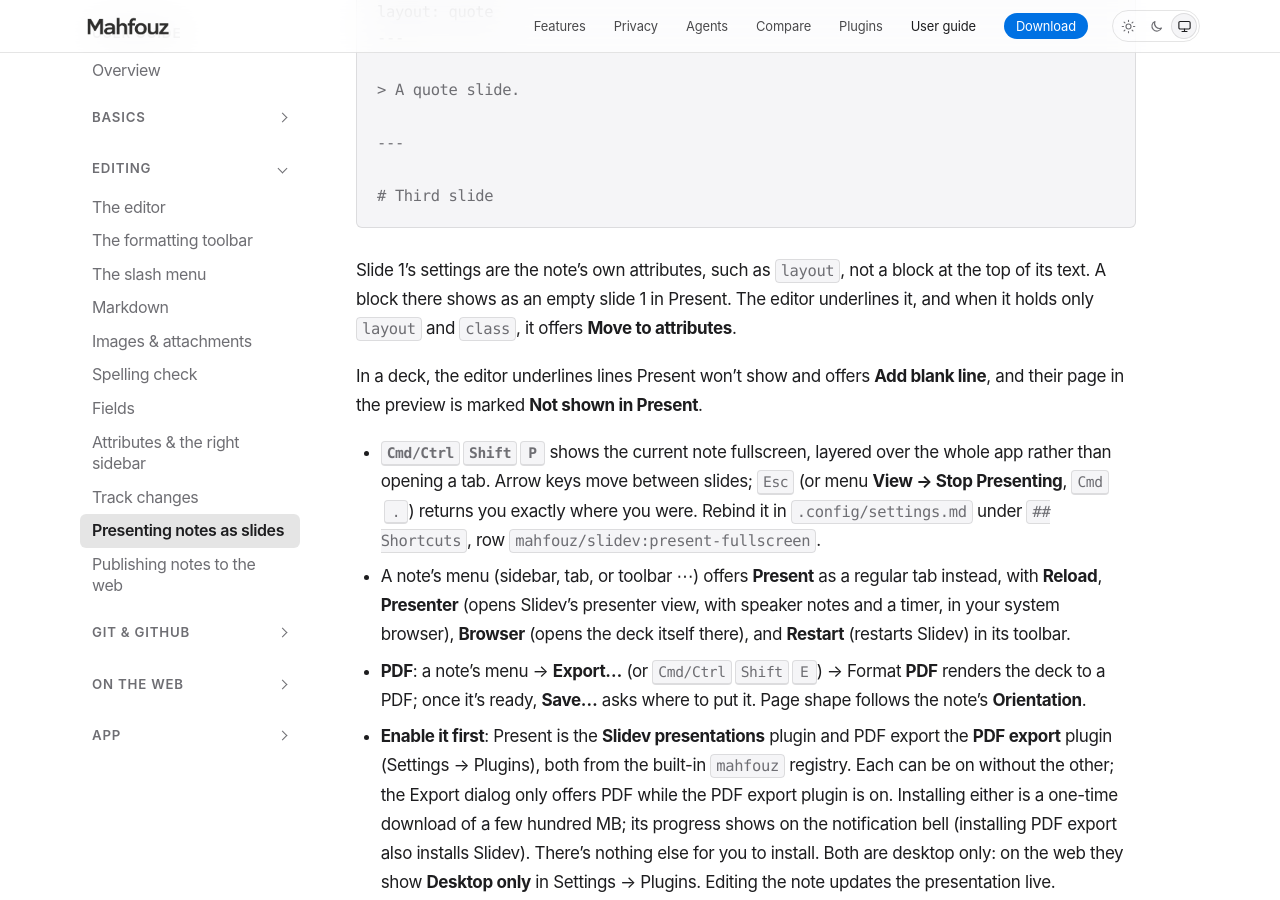
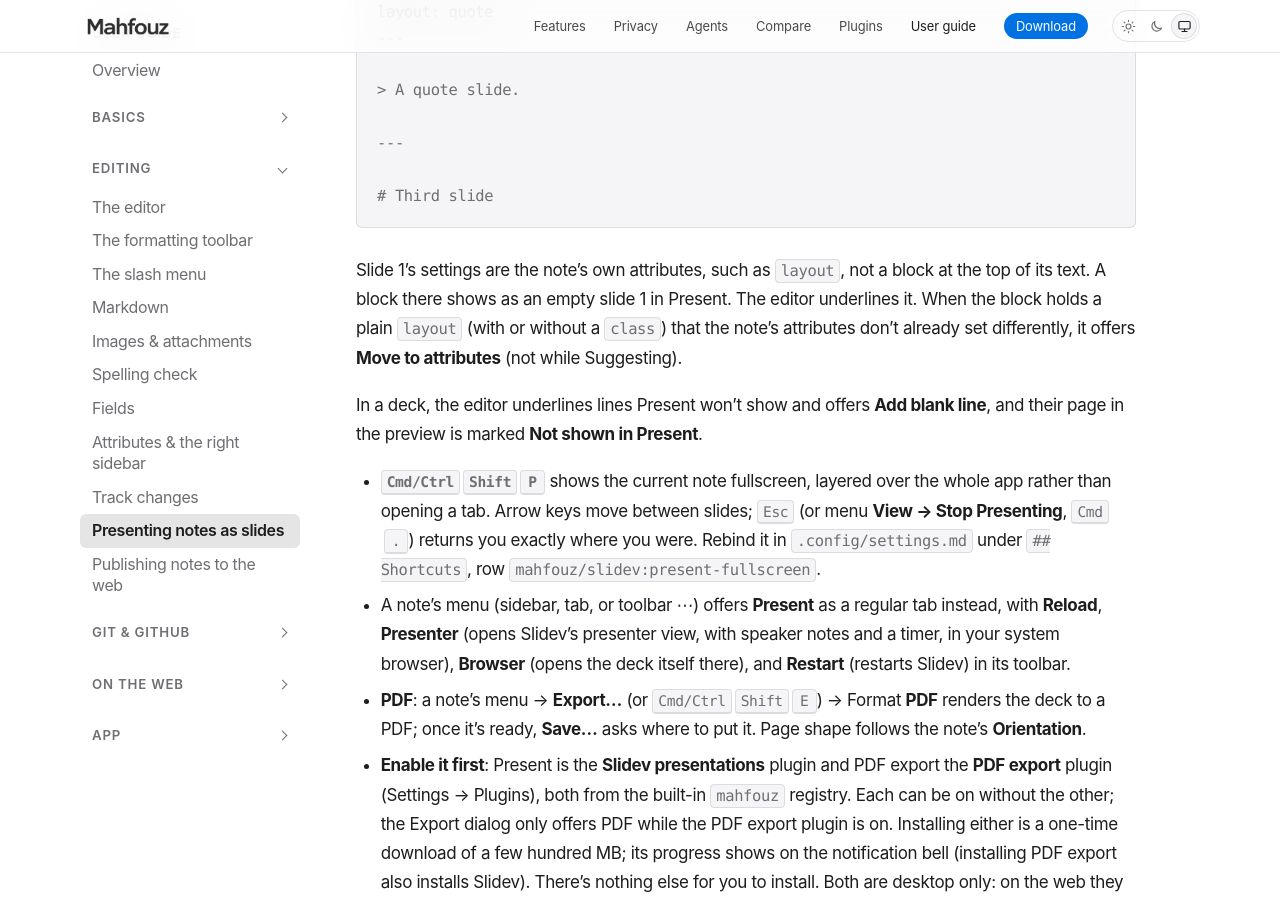
Before and after one commit to mahfouz-app/docs, a Jekyll site: the page built from guide/slides.md, in a window 1280 px wide and 900 px high, scrolled down 553 px. Built offline with Jekyll 4.4.1, drawn with Linux system fonts in a browser that asks for light colours.

Commit message:
guide: say when Move to attributes is offered
Co-Authored-By: Claude Opus 5.5 <noreply@anthropic.com>

```diff
--- a/guide/slides.md
+++ b/guide/slides.md
@@ -30,8 +30,9 @@ layout: quote
 
 Slide 1's settings are the note's own attributes, such as `layout`, not a
 block at the top of its text. A block there shows as an empty slide 1 in Present.
-The editor underlines it, and when it holds only `layout` and `class`, it
-offers **Move to attributes**.
+The editor underlines it. When the block holds a plain `layout` (with or
+without a `class`) that the note's attributes don't already set differently,
+it offers **Move to attributes** (not while Suggesting).
 
 In a deck, the editor underlines lines Present won't show and offers
 **Add blank line**, and their page in the preview is marked **Not shown in
```
